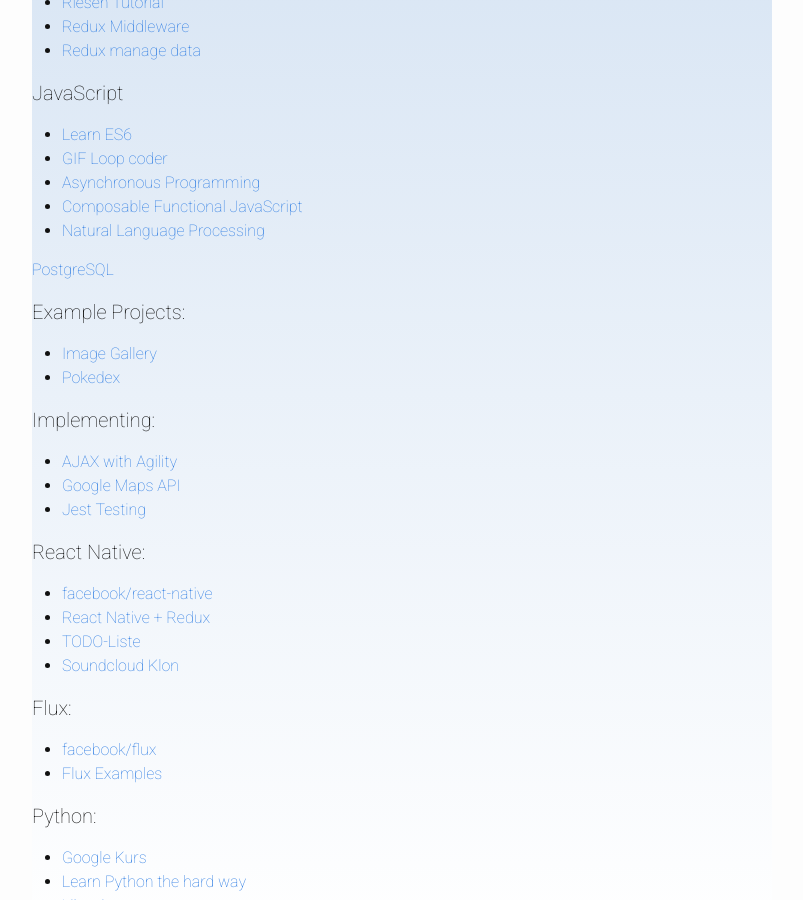
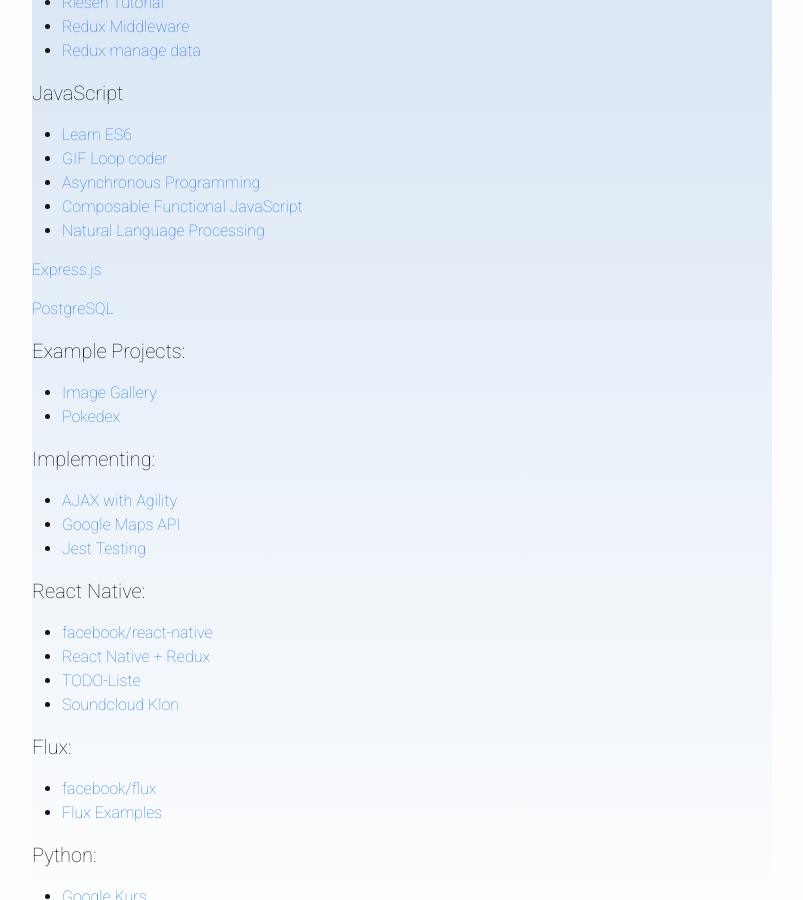
Before and after one commit to freemih/freemih.github.io, a Jekyll site: the page built from _posts/2017-02-08-Tutorials.markdown, in a window 1280 px wide and 900 px high, scrolled down 482 px. Shown: the whole window, without its empty margins (238-1041 px from the left). Built offline with Jekyll 4.4.1, drawn with Linux system fonts in a browser that asks for light colours.

Commit message:
Update 2017-02-08-Tutorials.markdown

```diff
--- a/_posts/2017-02-08-Tutorials.markdown
+++ b/_posts/2017-02-08-Tutorials.markdown
@@ -40,7 +40,8 @@ date:   2017-02-08 11:05:36 -0500
   <li><a href='https://egghead.io/courses/professor-frisby-introduces-composable-functional-javascript' target="_blank">Composable Functional JavaScript</a></li>
   <li><a href='https://egghead.io/courses/natural-language-processing-in-javascript-with-natural' target="_blank">Natural Language Processing</a></li>
 </ul>
-<p><a href='https://egghead.io/courses/get-started-with-postgresql' target="_blank">PostgreSQL </a></p>
+<p><a href='https://egghead.io/courses/getting-started-with-express-js' target="_blank">Express.js</a></p>
+<p><a href='https://egghead.io/courses/get-started-with-postgresql' target="_blank">PostgreSQL</a></p>
 </div>
 
 <div>
```
